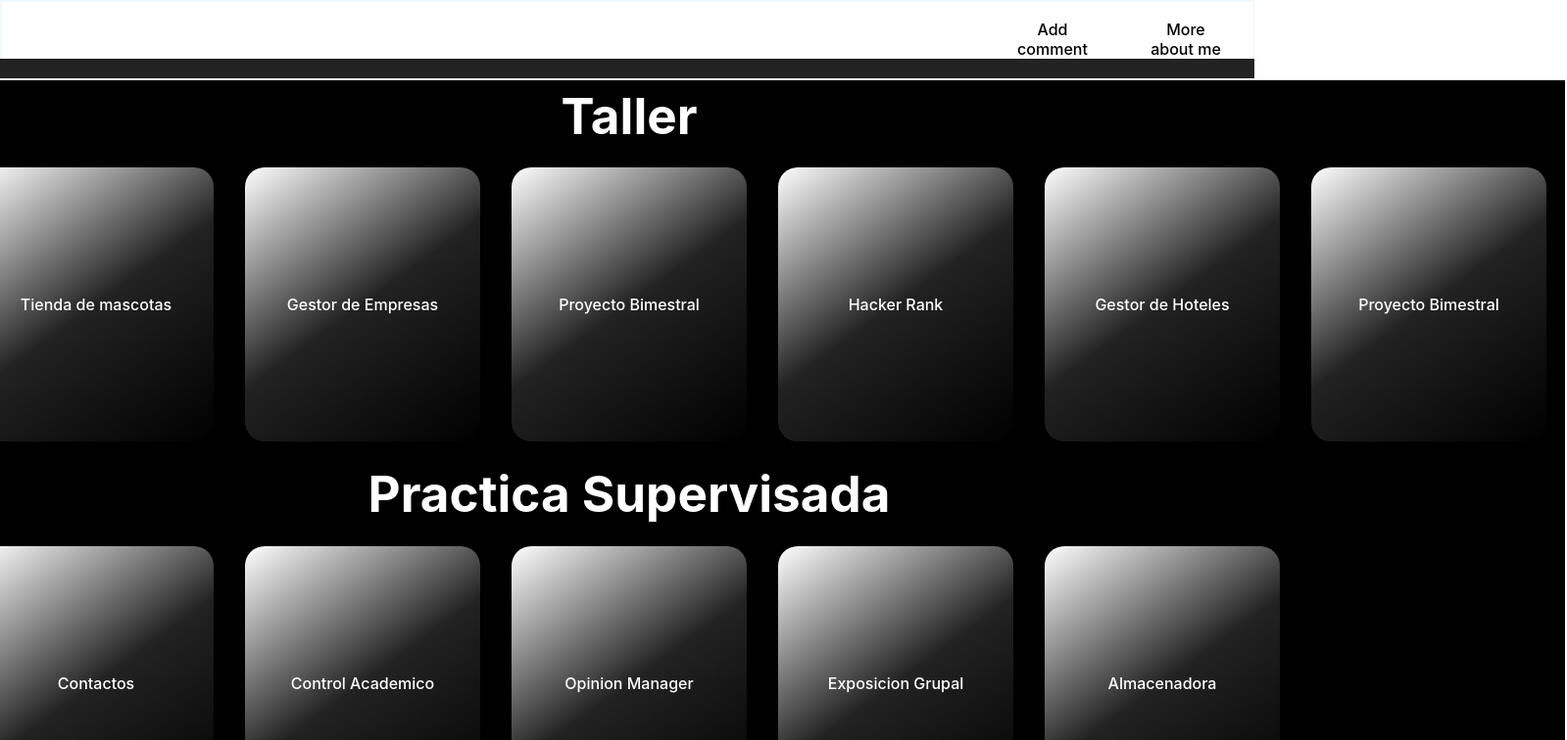
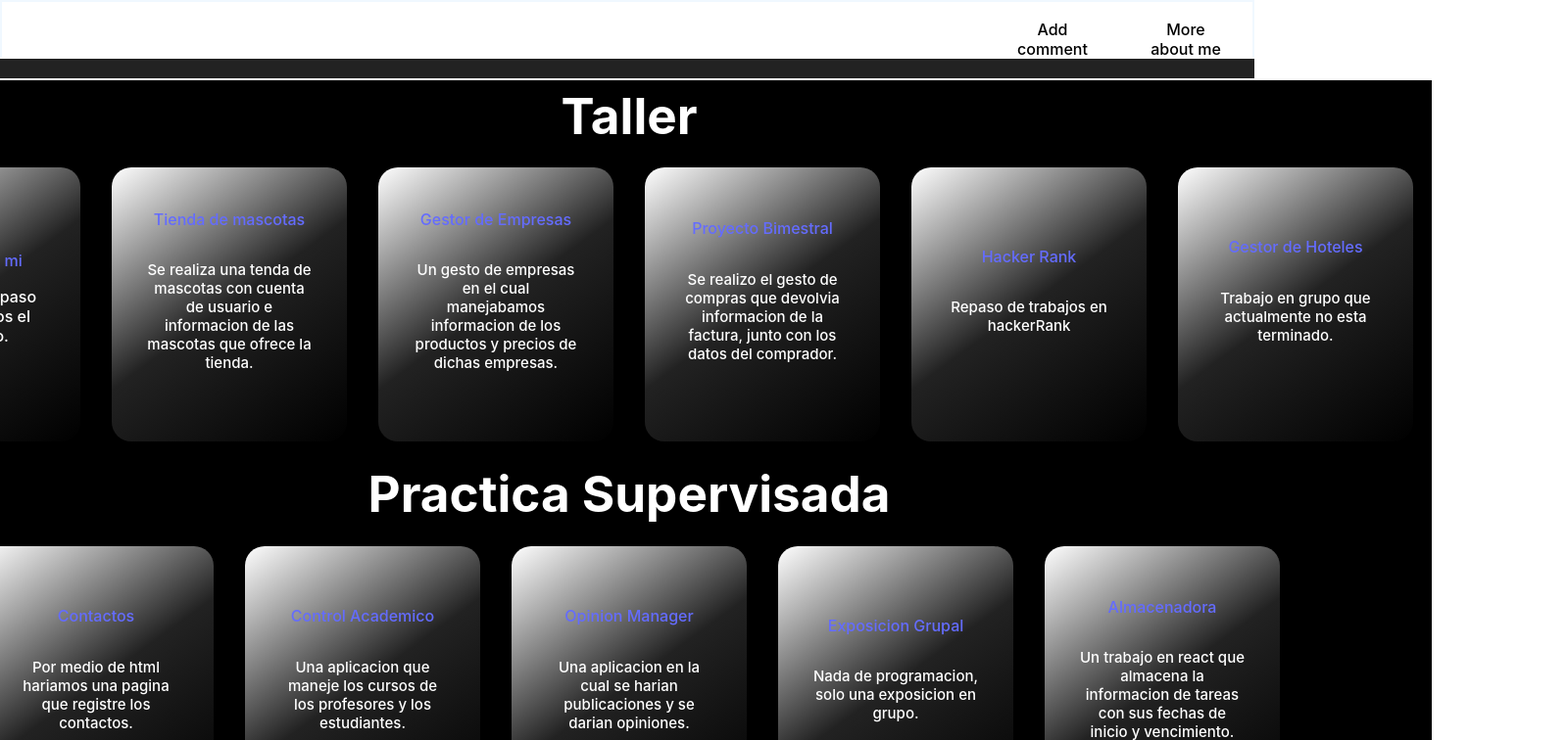
Before and after one commit to hgomez-2022207/Blog_De_Actividades, a React (Vite) app: page / in a window 1280 px wide. Shown: the top 756 px of the page at 98% size, 1599 px wide, since content can reach past the window. Built offline with nearby package versions, Linux system fonts and the light colour scheme; no server answers.

Commit message:
Se a;aden descripciones en las tarjetas y se agrega un input de busqueda

```diff
--- a/src/pages/dashboard/Dasboard.jsx
+++ b/src/pages/dashboard/Dasboard.jsx
@@ -3,11 +3,17 @@ import { Navbar } from "../../components/navar/Navar";
 import './dashboard.css'
 import { getComment } from "../../services/";
 import { TaskComments } from "../../components/comments/TaskComments";
+import { SearchInput } from "../../settings/CustomInput";
+import { Link } from "react-router-dom";
+import { useNavigate } from "react-router-dom";
 
 export const Dashboard = () => {
 
-    const [showAddContent] = useState(false)
+    const navigate = useNavigate()
+    const [showAddContent, setSpanText] = useState(false)
     const [comments, setComment] = useState({ com: [] });
+    const [filteredComments, setFilteredComments] = useState([]);
+    const [searchValue, setSearchValue] = useState('');
 
     console.log('dash',comments)
     useEffect(() => {
@@ -26,6 +32,25 @@ export const Dashboard = () => {
         fetchComment();
       }, []);
 
+    const handleSpanClick = (text) => {
+        setSpanText(text);
+        console.log(text)
+        navigate('/comments', { state: { initialText: text } });
+    };
+
+    useEffect(() => {
+        if (Array.isArray(comments.com)) {
+          const filtered = comments.com.filter(comment =>
+            comment.name.toLowerCase().includes(searchValue.toLowerCase())
+          );
+          setFilteredComments(filtered);
+        }
+      }, [comments, searchValue]);
+
+    const handleSearch = (value) => {
+        setSearchValue(value);
+    };
+
     return(
         <div className="dashboard-container">
             {!showAddContent && (
@@ -35,41 +60,41 @@ export const Dashboard = () => {
             <div className="cards-container">
 
                 <br />
-                <div className="card">
-                    <div className="card__content">
-                        <span color="white"><a href="https://github.com/hgomez-2022207/Taller_Laboratorio_1.git">BI Mas sobre mi</a></span>
-                        <p>Un pequeño repaso de lo que vimos el año pasado</p>
-                    </div>
+                <div className="card" to='/comments'>
+                    <span color="white"><a href="https://github.com/hgomez-2022207/Taller_Laboratorio_1.git">BI Mas sobre mi</a></span>
+                    <button className="card__content" onClick={() => handleSpanClick("BI Mas sobre mi")}>
+                        Un pequeño repaso de lo que vimos el año pasado.
+                    </button>
+                </div>
+                <div className="card" to='/comments'>
+                    <span color="white"><a href="https://github.com/hgomez-2022207/API_Vespertina.git">Tienda de mascotas</a></span>
+                    <button className="card__content" onClick={() => handleSpanClick("Tienda de mascotas")}>
+                        <p>Se realiza una tenda de mascotas con cuenta de usuario e informacion de las mascotas que ofrece la tienda.</p>
+                    </button>
                 </div>
                 <div className="card">
-                    <div className="card__content">
-                    <span color="white"><a href="https://github.com/hgomez-2022207/API_Vespertina.git">Tienda de mascotas</a></span>
-                    </div>
+                    <span color="white"><a href="https://github.com/hgomez-2022207/Business_Manager_2022207.git">Gestor de Empresas</a></span>
+                    <button className="card__content" onClick={() => handleSpanClick("Gestor de Empresas")}>
+                        <p>Un gesto de empresas en el cual manejabamos informacion de los productos y precios de dichas empresas.</p>
+                    </button>
                 </div>
                 <div className="card">
-                    <div className="card__content">
-                    <span color="white"><a href="https://github.com/hgomez-2022207/Business_Manager_2022207.git">Gestor de Empresas</a></span>
-                    </div>
+                    <span color="white"><a href="https://github.com/hgomez-2022207/Proyecto_6BI.git">Proyecto Bimestral</a></span>
+                    <button className="card__content" onClick={() => handleSpanClick("Proyecto Bimestral")}>
+                        <p>Se realizo el gesto de compras que devolvia informacion de la factura, junto con los datos del comprador.</p>
+                    </button>
                 </div>
                 <div className="card">
-                    <div className="card__content">
-                    <span color="white"><a href="https://github.com/hgomez-2022207/Proyecto_6BI.git">Proyecto Bimestral</a></span>
-                    </div>
+                    <span color="white"><a href="https://cetkinal-my.sharepoint.com/:b:/g/personal/hgomez-2022207_kinal_edu_gt/EX-SmEpZNhVHuQgQfTwZuyAB25MXTuEP3GghL7SDrH5crQ?e=dAv13f">Hacker Rank</a></span>
+                    <button className="card__content" onClick={() => handleSpanClick("Hacker Rank")}>
+                        <p>Repaso de trabajos en hackerRank</p>
+                    </button>
                 </div>
                 <div className="card">
-                    <div className="card__content">
-                    <span color="white"><a href="https://cetkinal-my.sharepoint.com/:b:/g/personal/hgomez-2022207_kinal_edu_gt/EX-SmEpZNhVHuQgQfTwZuyAB25MXTuEP3GghL7SDrH5crQ?e=dAv13f">Hacker Rank</a></span>
-                    </div>
-                </div>
-                <div className="card">
-                    <div className="card__content">
                     <span color="white"><a href="https://cetkinal-my.sharepoint.com/:w:/g/personal/hgomez-2022207_kinal_edu_gt/ESYYlb2a5RBCqR961Y3iVOMBgnOdzh03AsTefgzshQIgXw?e=bTbF0F">Gestor de Hoteles</a></span>
-                    </div>
-                </div>
-                <div className="card">
-                    <div className="card__content">
-                    <span color="white"><a href="https://github.com/hgomez-2022207/Proyecto_6BI.git">Proyecto Bimestral</a></span>
-                    </div>
+                    <button className="card__content" onClick={() => handleSpanClick("Gestor de Hoteles")}>
+                        <p>Trabajo en grupo que actualmente no esta terminado.</p>
+                    </button>
                 </div>
             </div>
             <h1>Practica Supervisada</h1>
@@ -77,35 +102,45 @@ export const Dashboard = () => {
 
                 <br />
                 <div className="card">
-                    <div className="card__content">
                     <span color="white"><a href="https://github.com/hgomez-2022207/Git_101.git">Contactos</a></span>
-                    </div>
+                    <button className="card__content" onClick={() => handleSpanClick("Gestor de Hoteles")}>
+                        <p>Por medio de html hariamos una pagina que registre los contactos.</p>
+                    </button>
                 </div>
                 <div className="card">
-                    <div className="card__content">
                     <span color="white"><a href="https://github.com/hgomez-2022207/PS_Control_Academico.git">Control Academico</a></span>
-                    </div>
+                    <button className="card__content" onClick={() => handleSpanClick("Gestor de Hoteles")}>
+                        <p>Una aplicacion que maneje los cursos de los profesores y los estudiantes.</p>
+                    </button>
                 </div>
                 <div className="card">
-                    <div className="card__content">
                     <span color="white"><a href="https://github.com/hgomez-2022207/Opinion_Manager.git">Opinion Manager</a></span>
-                    </div>
+                    <button className="card__content" onClick={() => handleSpanClick("Gestor de Hoteles")}>
+                        <p>Una aplicacion en la cual se harian publicaciones y se darian opiniones.</p>
+                    </button>
                 </div>
 
                 <div className="card">
-                    <div className="card__content">
-                        <span color="white"><a href="https://cetkinal-my.sharepoint.com/:b:/g/personal/hgomez-2022207_kinal_edu_gt/ESPJxSUrI1ZIj1qlg8cw0JkBztr6m24Vwb94_LOWu0-AmA?e=B9yBa2">Exposicion Grupal</a></span>
-                    </div>
+                    <span color="white"><a href="https://cetkinal-my.sharepoint.com/:b:/g/personal/hgomez-2022207_kinal_edu_gt/ESPJxSUrI1ZIj1qlg8cw0JkBztr6m24Vwb94_LOWu0-AmA?e=B9yBa2">Exposicion Grupal</a></span>
+                    <button className="card__content" onClick={() => handleSpanClick("Exposicion Grupal")}>
+                        <p>Nada de programacion, solo una exposicion en grupo.</p>
+                    </button>
                 </div>
                 <div className="card">
-                    <div className="card__content">
                     <span color="white"><a href="https://cetkinal-my.sharepoint.com/:b:/g/personal/hgomez-2022207_kinal_edu_gt/EUq015JdwGNPuL3ucV90YbUB55HuzWNjcymOYtajzmJ40A?e=VBkgsJ">Almacenadora</a></span>
-                    </div>
+                    <button className="card__content" onClick={() => handleSpanClick("Gestor de Hoteles")}>
+                        <p>Un trabajo en react que almacena la informacion de tareas con sus fechas de inicio y vencimiento.</p>
+                    </button>
                 </div>
             </div>
             {!showAddContent && (
-                <TaskComments comments={comments.com} />
+                <SearchInput placeholder="Search comments" onSearch={handleSearch} />
             )}
+            {searchValue.trim() === '' ? (
+                    <TaskComments comments={comments.com} />
+                  ) : (
+                    <TaskComments comments={filteredComments} />
+                  )}
         </div>
     )
 }
--- a/src/pages/dashboard/dashboard.css
+++ b/src/pages/dashboard/dashboard.css
@@ -70,6 +70,9 @@ h1{
 .card__content {
     flex-direction: column;
     align-items: center;
+    background-color: transparent;
+    color: #fff;
+    margin: 5px;
 }
 
 .card__content span {
@@ -84,8 +87,9 @@ h1{
 }
 
 p{
-    font-size: 10px;
+    font-size: 15px;
     padding: 0;
+    color: #fff;
 }
 
 .dashboard-container {
```
